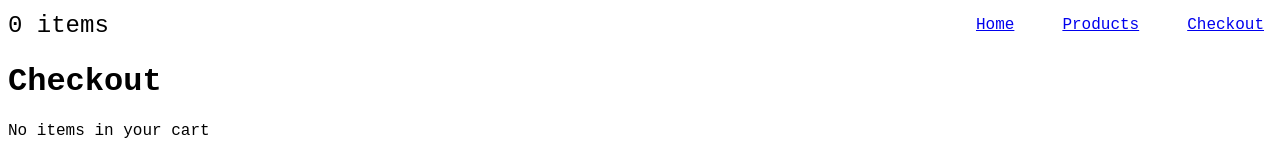
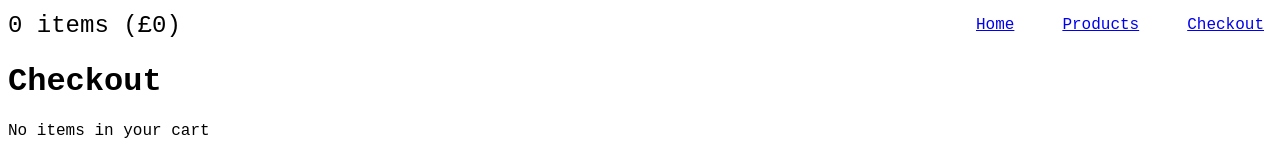
Before and after one commit to hamzashezad/learning-nextjs, a Next.js app: page /checkout in a window 1280 px wide. Shown: the top 160 px of the page. Built offline with nearby package versions, Linux system fonts and the light colour scheme.

Commit message:
add price to products

```diff
--- a/components/cart/index.js
+++ b/components/cart/index.js
@@ -3,35 +3,52 @@ import { useContext, useEffect, useState } from 'react';
 import { CartContext } from '../../contexts/cart';
 
 export function Cart() {
-	const [cart, setCart, numItems, setNumItems] = useContext(CartContext);
+	const [
+		cart, setCart,
+		numItems, setNumItems,
+		cost, setCost
+	] = useContext(CartContext);
 
 	if (numItems <= 0) {
 		return <p>No items in your cart</p>;
 	}
 
 	return (
-		<ol>
-			{ cart.map((item, i) => (
-				<li key={i}>{ item.name } ({ item.quantity })</li>
-			)) }
-		</ol>
+		<>
+			<ol>
+				{ cart.map((item, i) => (
+					<li key={i}>{ item.name } ({ item.quantity })</li>
+				)) }
+			</ol>
+			<article><strong>Total:</strong> £{ cost }</article>
+		</>
 	);
 };
 
 export function NavCart() {
-	const [cart, setCart, numItems, setNumItems] = useContext(CartContext);
+	const [
+		cart, setCart,
+		numItems, setNumItems,
+		cost, setCost
+	] = useContext(CartContext);
 
-	return <article>{ numItems } items</article>;
+	return <article>{ numItems } items (£{ cost })</article>;
 }
 
 export function AddToCart(item) {
-	const [cart, setCart, numItems, setNumItems] = useContext(CartContext);
+	const [
+		cart, setCart,
+		numItems, setNumItems,
+		cost, setCost
+	] = useContext(CartContext);
 
 	const add = ({ item }) => {
-		setNumItems((num) => num + 1);
+		setNumItems((num) => Number.parseInt(num) + 1);
+
+		setCost((c) => +Number.parseFloat(parseFloat(c) + item.price).toFixed(2));
 
 		setCart((items) => {
-			const found = items.findIndex((element) => element.title == item.title);
+			const found = items.findIndex((element) => element.id == item.id);
 
 			if (found === -1) {
 				item.quantity += 1;
@@ -45,6 +62,14 @@ export function AddToCart(item) {
 		});
 	};
 
+	useEffect(() => {
+		if (typeof window != 'undefined') {
+			window.localStorage.setItem('cart', JSON.stringify(cart));
+			window.localStorage.setItem('numItems', JSON.stringify(numItems));
+			window.localStorage.setItem('cost', JSON.stringify(cost));
+		}
+	}, [cart, cost, numItems]);
+
 	return (
 		<button onClick={() => add(item)}>
 			Add to cart
--- a/contexts/cart.js
+++ b/contexts/cart.js
@@ -1,13 +1,40 @@
-import { useState, createContext } from 'react';
+import { useEffect, useState, createContext } from 'react';
 
 export const CartContext = createContext();
 
 export const CartProvider = (props) => {
 	const [cart, setCart] = useState([]);
 	const [numItems, setNumItems] = useState(0);
+	const [cost, setCost] = useState(0);
+
+	useEffect(() => {
+		if (typeof window != 'undefined') {
+			const storedCart = window.localStorage.getItem('cart');
+
+			if (storedCart !== null) {
+				setCart(JSON.parse(storedCart));
+			}
+
+			const storedNumItems = window.localStorage.getItem('numItems')
+
+			if (storedNumItems !== null) {
+				setNumItems(Number.parseFloat(storedNumItems));
+			}
+
+			const storedCost = window.localStorage.getItem('cost')
+
+			if (storedCost !== null) {
+				setCost(+Number.parseFloat(storedCost).toFixed(2));
+			}
+		}
+	}, []);
 
 	return (
-		<CartContext.Provider value={[ cart, setCart, numItems, setNumItems ]} >
+		<CartContext.Provider value={[
+			cart, setCart,
+			numItems, setNumItems,
+			cost, setCost
+		]} >
 			{ props.children }
 		</CartContext.Provider>
 	);
--- a/pages/_app.js
+++ b/pages/_app.js
@@ -3,6 +3,14 @@ import { CartProvider } from '../contexts/cart';
 import '../styles/global.css';
 
 export default function App({ Component, pageProps }) {
+	if (typeof window != 'undefined') {
+		if (window.localStorage.length <= 0) {
+			window.localStorage.setItem('cart', JSON.stringify([]));
+			window.localStorage.setItem('numItems', 0);
+			window.localStorage.setItem('cost', 0);
+		}
+	}
+
 	return (
 		<CartProvider>
 			<Component {...pageProps} />
--- a/pages/products/[id].js
+++ b/pages/products/[id].js
@@ -37,6 +37,8 @@ export default function Product({ product }) {
 
 			<h1>{ product.name }</h1>
 
+			<h2>£{ product.price }</h2>
+
 			<article>{ product.description }</article>
 
 			<AddToCart item={product} />
```
